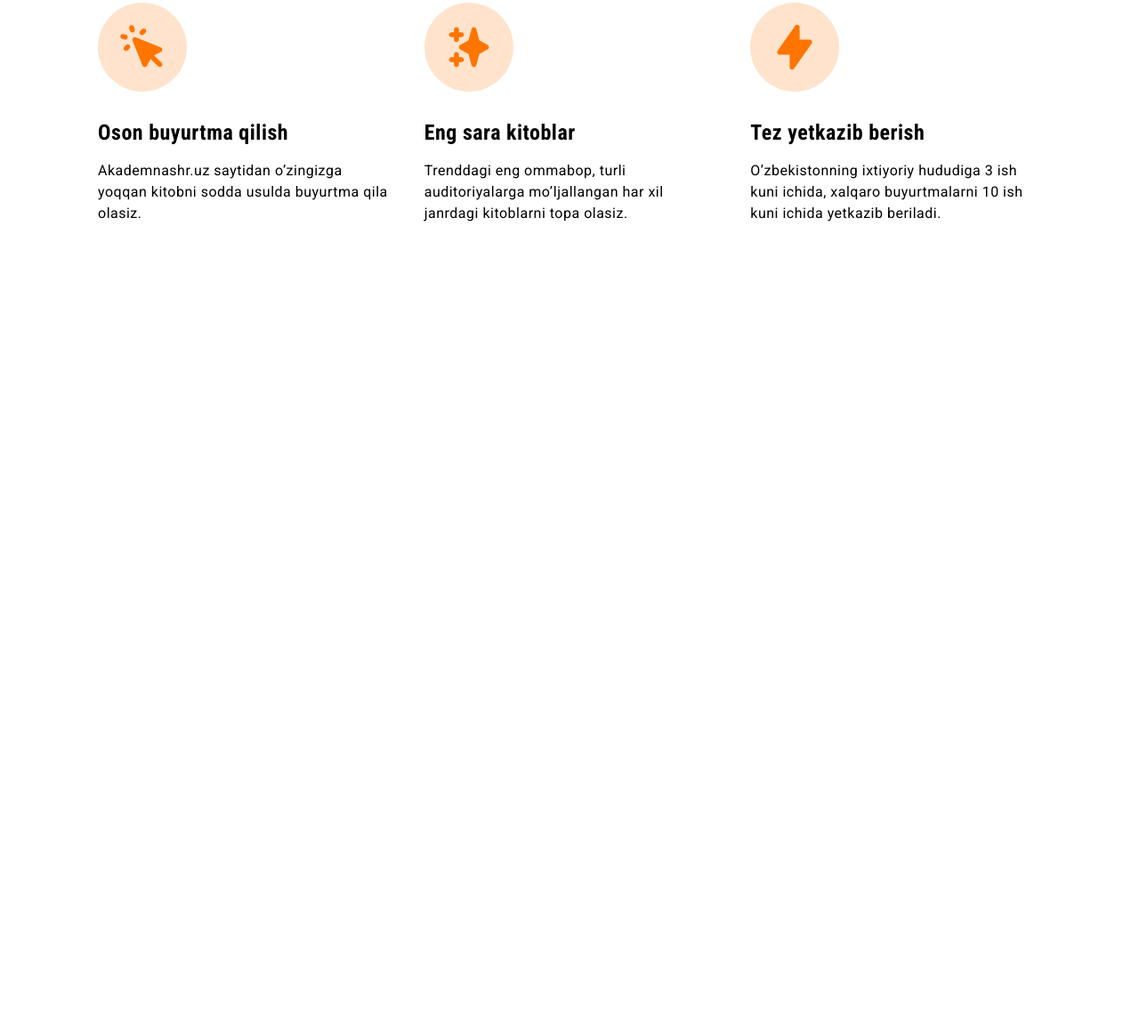
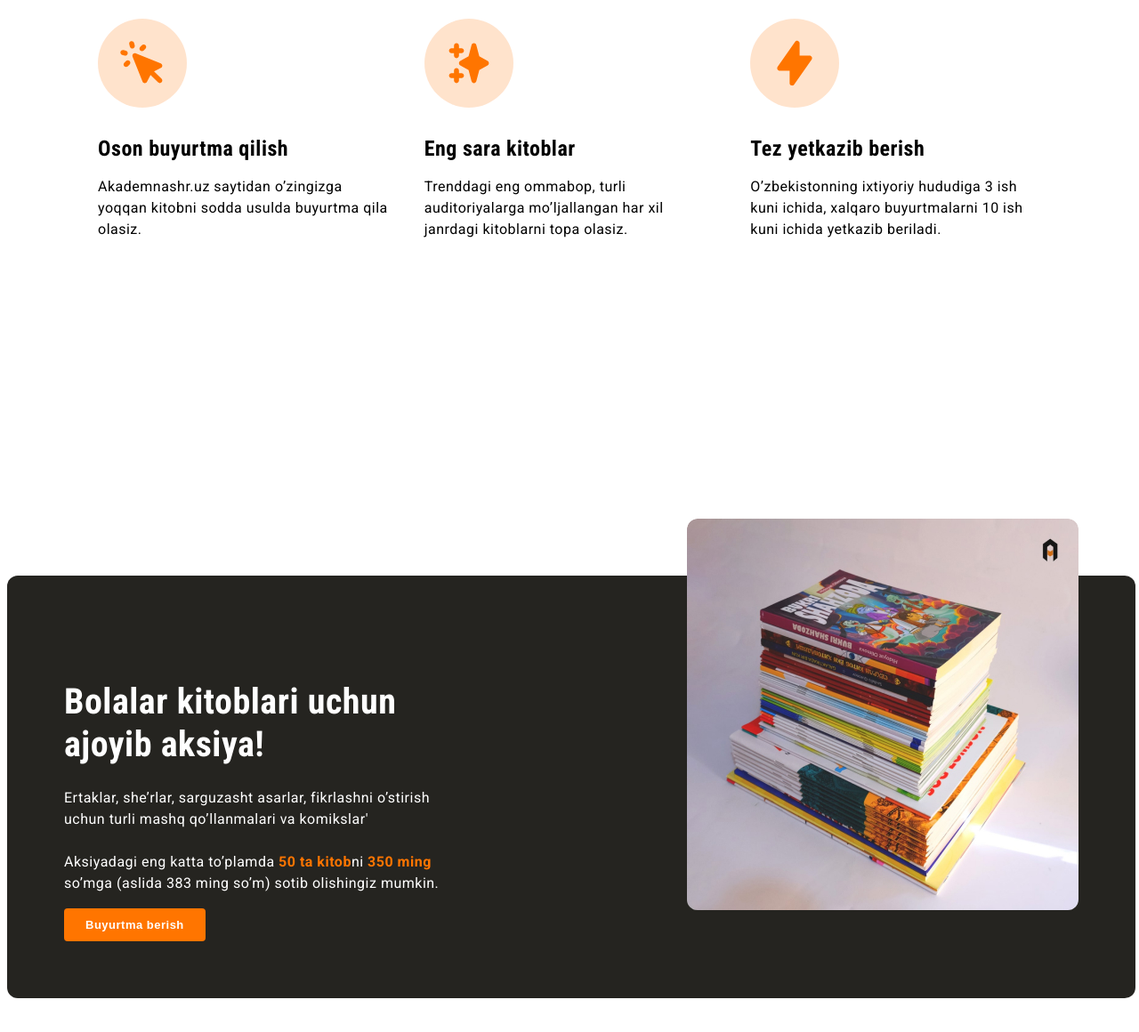
Before and after one commit to Mukhammad-Rokhim/academy-nashr, a plain HTML site: page index.html in a window 1280 px wide. Shown: the part 1306-2466 px from the top of the page at 89% size. Before the commit the page ends 1823 px from the top, so only its background shows below. Drawn offline with Linux system fonts and the light colour scheme.

Commit message:
promotions add

```diff
--- a/css/main.css
+++ b/css/main.css
@@ -122,7 +122,7 @@ opacity: 0.6;
 
 /* HERO-START */
 .hero {
-  background-color: #252420;
+  /* background-color: #252420; */
   color: #fff ;
   padding-top: 80px;
   padding-bottom: 80px;
@@ -130,6 +130,7 @@ opacity: 0.6;
 .hero-container {
   display: flex;
   justify-content: space-between;
+   background-color: #252420;
 }
 .hero-info {
   max-width: 387px;
@@ -156,7 +157,8 @@ margin-bottom: 24px;
   margin-bottom: 32px;
 }
 .hero-img {
-    margin-top:  -40px;
+    margin-bottom: -62px;
+    margin-top: 40px;
 }
 .hero-img img{
 border-radius: 8px;
@@ -220,3 +222,64 @@ color: black;
   letter-spacing: 0.5px;
 }
 /* WHY END */
+
+/* PROMOTIONS-START */
+
+.promotions {
+  padding-top: 120px;
+  padding-bottom: 160px;
+
+}
+.promotions-container {
+    color:#FFFFFF;
+    background-color:#252420;
+    display: flex;
+    justify-content: space-between;
+    padding: 64px;
+      border-radius: 12px;
+}
+
+.promotions-info {
+  max-width: 440px;
+  width: 100%;
+}
+
+.promotions-img {
+width: 440px;
+height: 440px;
+margin-top: -128px;
+}
+
+.promotions-img img {
+  width: 100%;
+  height: auto;
+  object-fit: cover;
+  border-radius: 12px;
+}
+
+.promotions-info-title{
+  font-family: 'Roboto Condensed' ,sans-serif;
+font-weight: 700;
+font-size: 40px;
+line-height: 120%;
+letter-spacing: 0.5px;
+margin-bottom: 24px;
+}
+
+.promotions-info-text{
+font-family: 'Roboto', sans-serif;
+font-weight: 400;
+font-size: 16px;
+line-height: 150%;
+letter-spacing: 0.5px;
+}
+
+.promotions-info-text span{
+font-family: Roboto;
+font-weight: 700;
+font-size: 16px;
+line-height: 150%;
+letter-spacing: 0.5px;
+color: #ff7500;
+}
+/* PROMOTIONS-END */
--- a/index.html
+++ b/index.html
@@ -97,6 +97,29 @@
 				</div>
 			</section>
 			<!-- Why Academynshr END -->
+
+			<!-- PROMOTIONS STAR -->
+	<section class="promotions">
+		<div class="container promotions-container">
+			<div class="promotions-info">
+					<h4 class="promotions-info-title">
+						Bolalar kitoblari uchun
+ajoyib aksiya!
+					</h4>
+					<p class="promotions-info-text">
+					Ertaklar, she’rlar, sarguzasht asarlar, fikrlashni o’stirish uchun turli mashq qo’llanmalari va komikslar'
+					<br>
+					<br>
+Aksiyadagi eng katta to’plamda <span>50 ta kitob</span>ni <span>350 ming </span>so’mga (aslida 383 ming so’m) sotib olishingiz mumkin.
+					</p>
+					<button class="btn">Buyurtma berish</button>
+			</div>
+			<div class="promotions-img">
+					<img src="images/promotions/sale-img.jpg" alt="sale-img">
+			</div>
+		</div>
+	</section>
+			<!-- PROMOTIONS END -->
 		</main>
 		<!-- MAIN-END -->
 	</body>
```
Also changed, not shown: images/promotions/sale-img.jpg (added).
